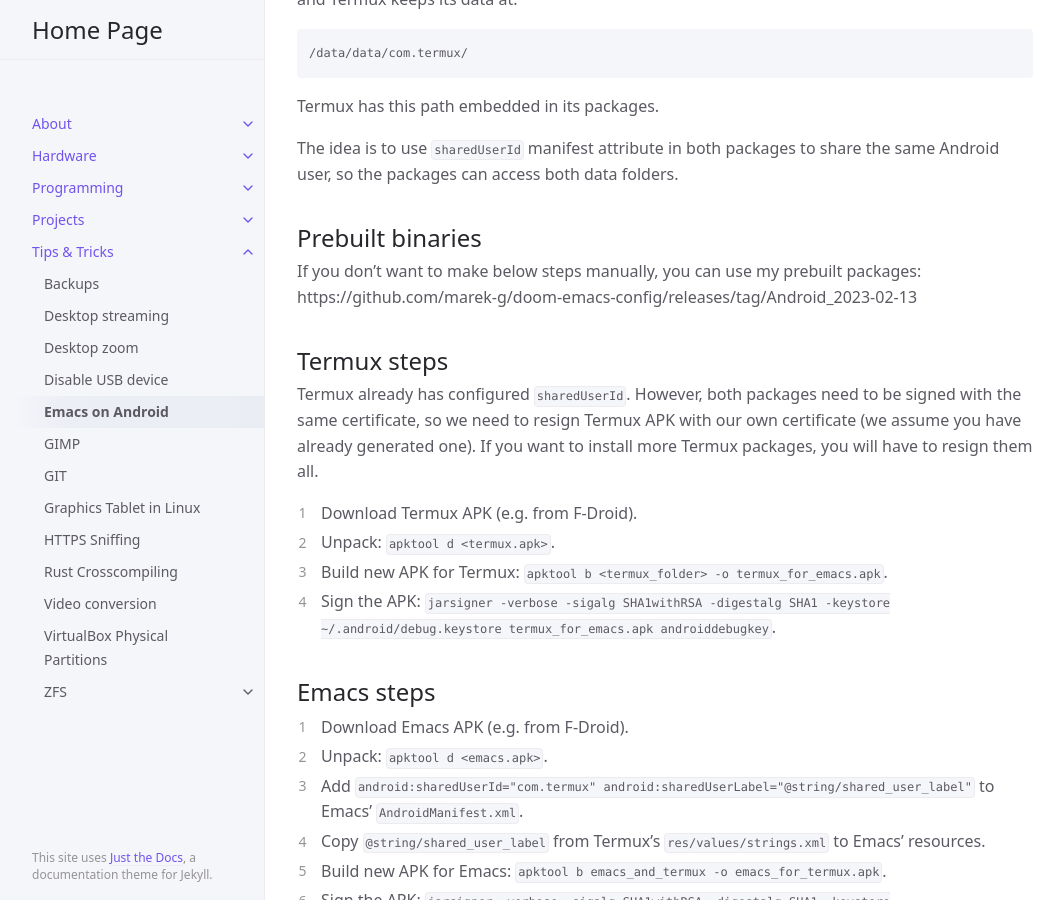
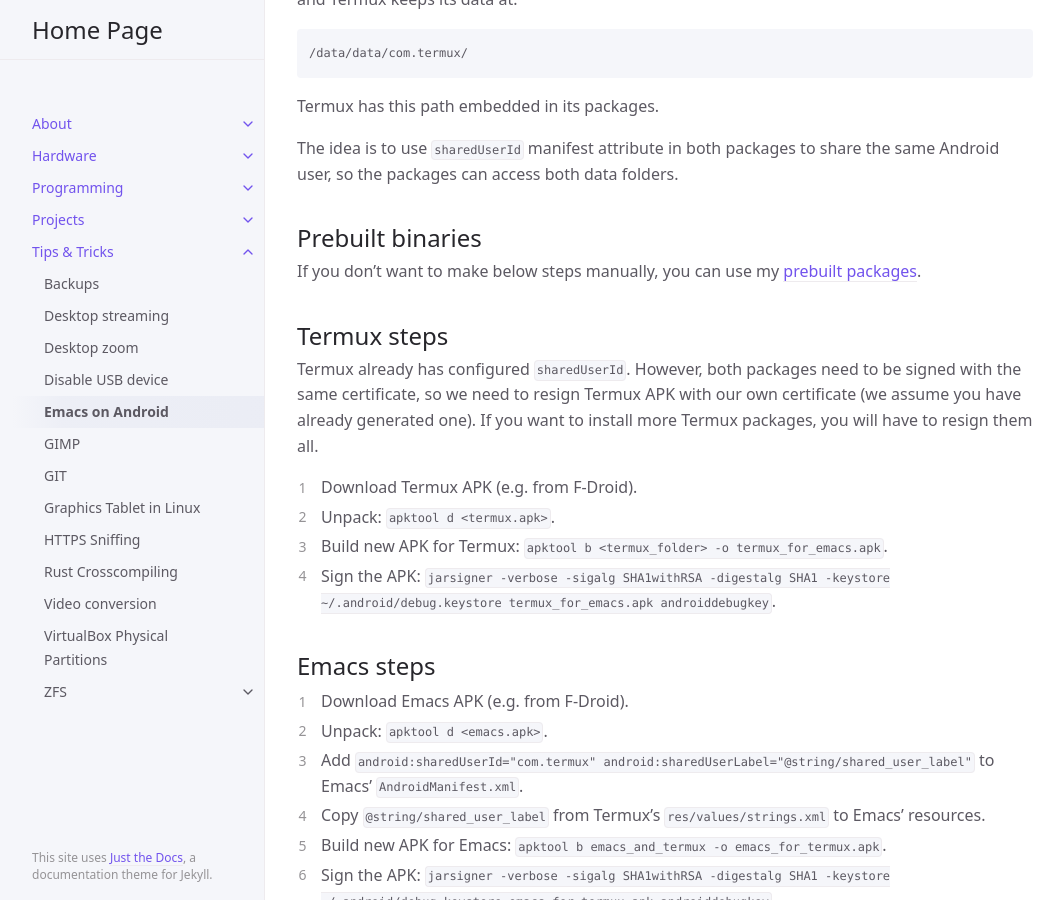
Before and after one commit to marek-g/marek-g.github.io, a Jekyll site: the page built from posts/tips_and_tricks/emacs_on_android.md, in a window 1280 px wide and 900 px high, scrolled down 346 px. Shown: the whole window, without its empty margins (107-1170 px from the left). Built offline with Jekyll 4.4.1, drawn with Linux system fonts in a browser that asks for light colours.

Commit message:
Nice url link

```diff
--- a/posts/tips_and_tricks/emacs_on_android.md
+++ b/posts/tips_and_tricks/emacs_on_android.md
@@ -23,7 +23,7 @@ The idea is to use `sharedUserId` manifest attribute in both packages to share t
 
 ## Prebuilt binaries
 
-If you don't want to make below steps manually, you can use my prebuilt packages: https://github.com/marek-g/doom-emacs-config/releases/tag/Android_2023-02-13
+If you don't want to make below steps manually, you can use my [prebuilt packages](https://github.com/marek-g/doom-emacs-config/releases/tag/Android_2023-02-13).
 
 ## Termux steps
 
```
